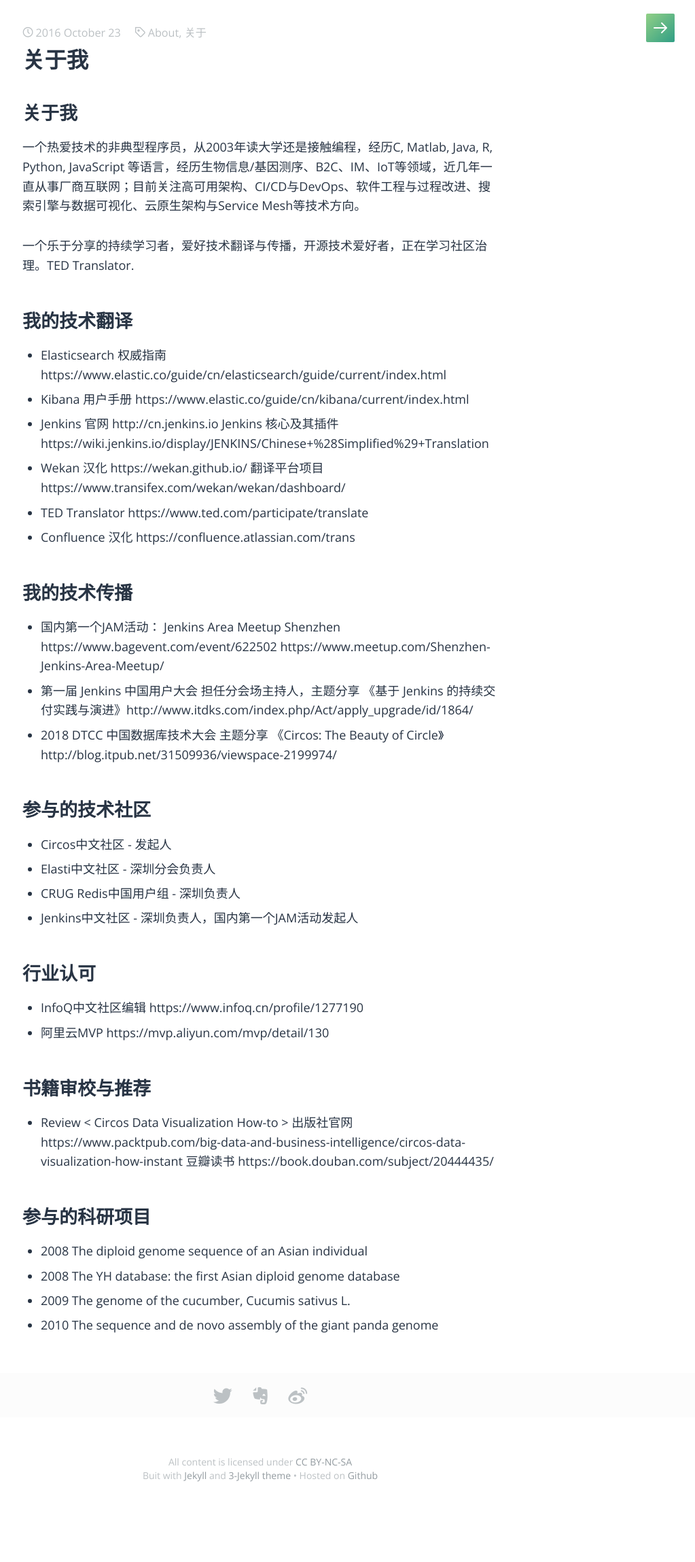
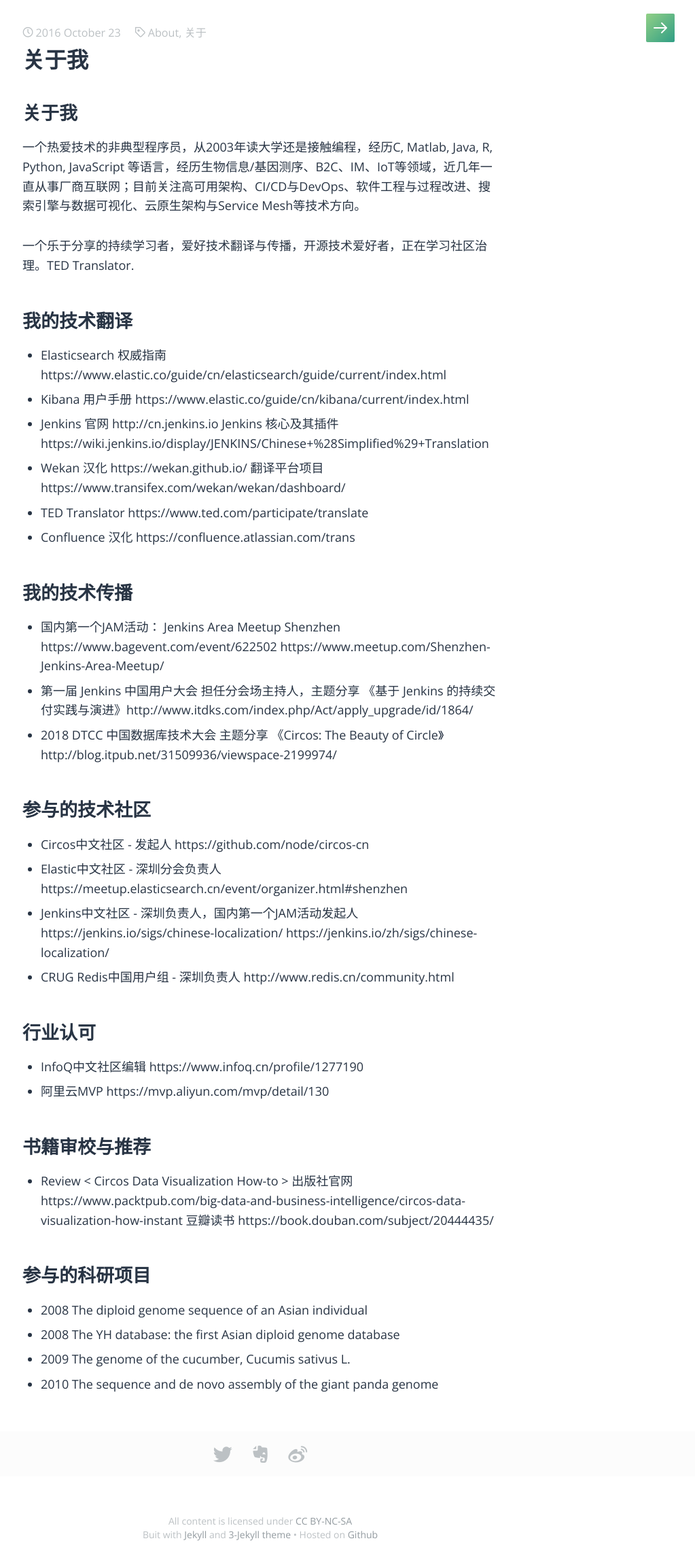
Before and after one commit to node/node.github.io, a Jekyll site: the page built from _posts/personal/2016-10-23-about-me.md, in a window 1280 px wide. Shown: the whole page at 68% size, without its empty margins (257-1280 px from the left). Built offline with Jekyll 4.4.1, drawn with Linux system fonts in a browser that asks for light colours; some web fonts are replaced.

Commit message:
Update 2016-10-23-about-me.md

```diff
--- a/_posts/personal/2016-10-23-about-me.md
+++ b/_posts/personal/2016-10-23-about-me.md
@@ -26,10 +26,10 @@ description: 关于我
 * 2018 DTCC 中国数据库技术大会 主题分享 《Circos: The Beauty of Circle》 http://blog.itpub.net/31509936/viewspace-2199974/
 
 ## 参与的技术社区
-* Circos中文社区 - 发起人
-* Elasti中文社区 - 深圳分会负责人
-* CRUG Redis中国用户组 - 深圳负责人
-* Jenkins中文社区 - 深圳负责人，国内第一个JAM活动发起人
+* Circos中文社区 - 发起人 https://github.com/node/circos-cn
+* Elastic中文社区 - 深圳分会负责人  https://meetup.elasticsearch.cn/event/organizer.html#shenzhen
+* Jenkins中文社区 - 深圳负责人，国内第一个JAM活动发起人 https://jenkins.io/sigs/chinese-localization/  https://jenkins.io/zh/sigs/chinese-localization/
+* CRUG Redis中国用户组 - 深圳负责人 http://www.redis.cn/community.html
 
 ## 行业认可
 * InfoQ中文社区编辑 https://www.infoq.cn/profile/1277190
```
